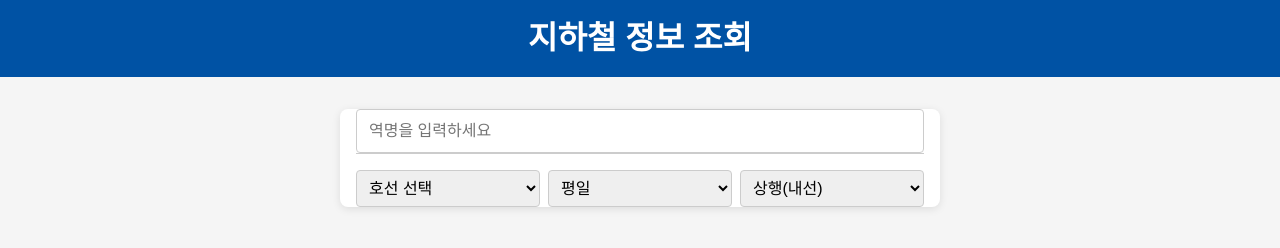
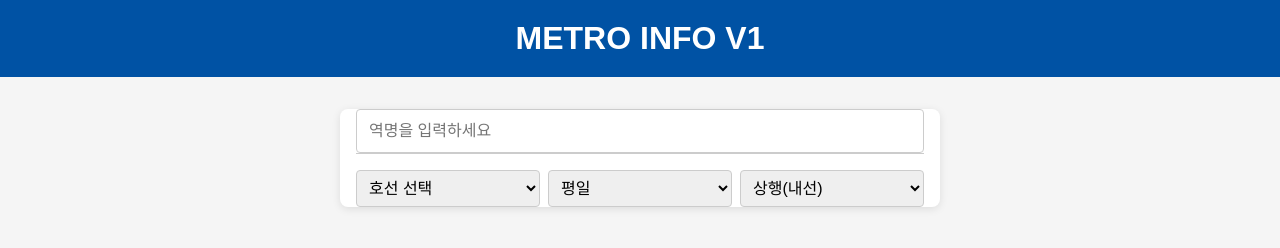
Before and after one commit to NeK101/metroinfo, a plain HTML site: page index.html in a window 1280 px wide. Drawn offline with Linux system fonts and the light colour scheme.

Commit message:
Update index.html

```diff
--- a/index.html
+++ b/index.html
@@ -8,7 +8,7 @@
 </head>
 <body>
   <header>
-    <h1>지하철 정보 조회</h1>
+    <h1>METRO INFO V1</h1>
   </header>
 
   <main>
```
